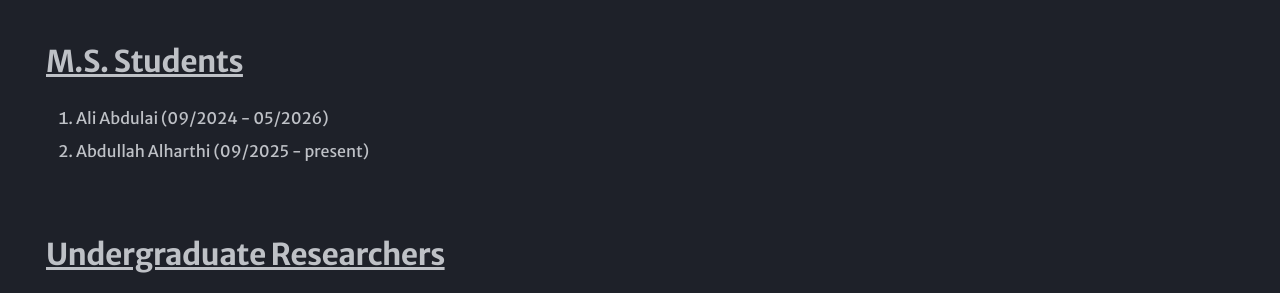
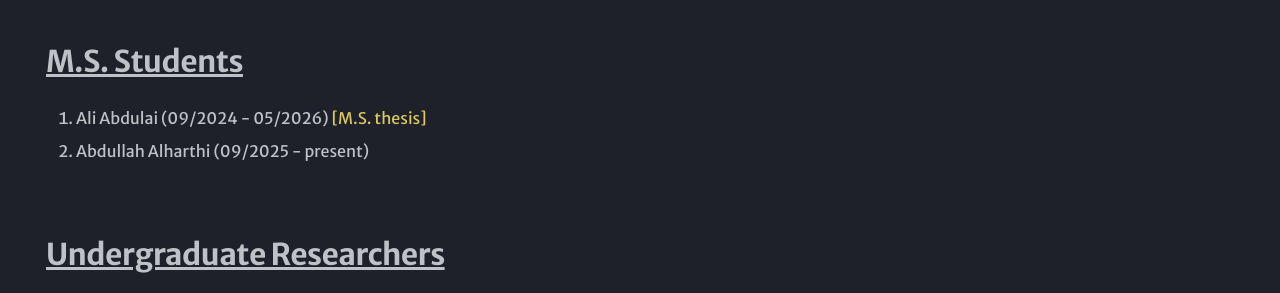
Before and after one commit to mshaqaq/mshaqaq.github.io, an MkDocs documentation site: the page built from docs/group.md, in a window 1280 px wide and 1239 px high. Shown: the part 738-1031 px from the top of the window. Built offline with MkDocs 1.6.1 and Material for MkDocs 9.7.7, drawn with Linux system fonts in a browser that asks for light colours.

Commit message:
Link Ali Abdulai's M.S. thesis on group page
Co-Authored-By: Claude Opus 5.5 <noreply@anthropic.com>

```diff
--- a/docs/group.md
+++ b/docs/group.md
@@ -26,7 +26,7 @@ hide:
 
 ## M.S. Students
 
-1.  Ali Abdulai (09/2024 - 05/2026)
+1.  Ali Abdulai (09/2024 - 05/2026) [\[M.S. thesis\]](https://eprints.kfupm.edu.sa/id/eprint/144262/)
 
 2.  Abdullah Alharthi (09/2025 - present)
 
```
